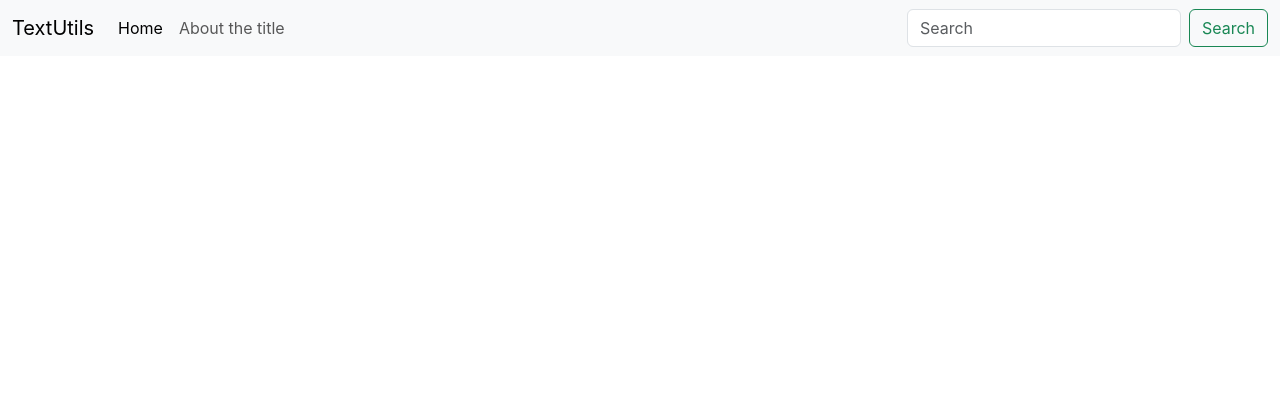
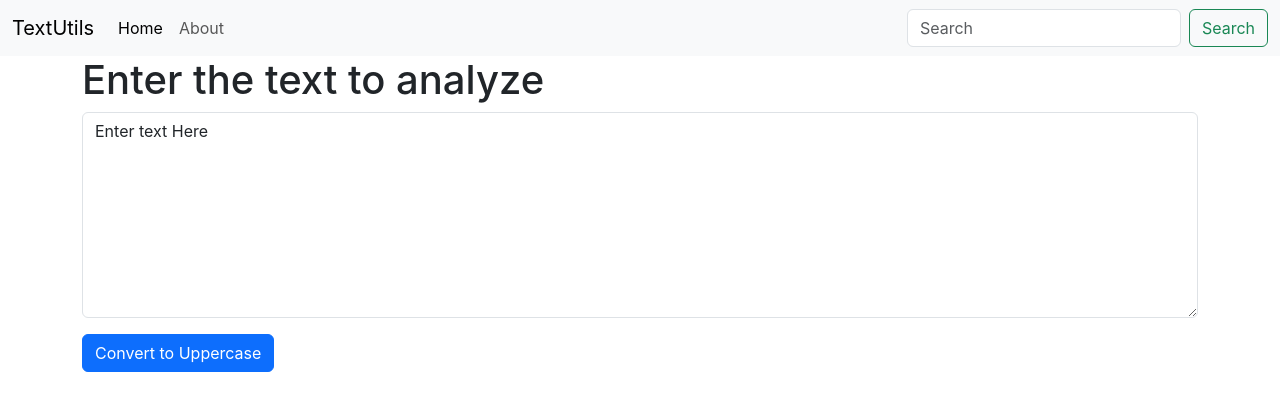
Before and after one commit to Nilakshi2006/TextUtils-React, a React (Create React App) app: page / in a window 1280 px wide. Shown: the top 410 px of the page. Built offline with nearby package versions, Linux system fonts and the light colour scheme.

Commit message:
Day 7 of React

```diff
--- a/src/App.js
+++ b/src/App.js
@@ -1,9 +1,13 @@
 import './App.css';
 import Navbar from './components/navbar';
+import TextForm from './components/TextForm';
 function App() {
   return (
 <>
 <Navbar title="TextUtils"/>
+<div className="container my -3">
+  <TextForm heading="Enter the text to analyze"/>
+</div>
 </>
   );
 }
--- /dev/null
+++ b/src/components/TextForm.js
@@ -0,0 +1,33 @@
+import React,{useState} from 'react'
+
+export default function TextForm(props) {
+  const handleUpClick=()=>{
+    // console.log("Convert to uppercase was clicked"+text)  //shows in inspect tab +text is the current state of text
+ const newText=text.toUpperCase() //to convert text to uppercase
+ setText(newText)
+    // setText("You have clicked on Convert to Uppercase")//coreect way to chnage the state
+  }
+
+  const handleOnChange=(event)=>{
+    // console.log("on Change was clicked")
+    setText(event.target.value) //event.target.value is the text which is being typed in textarea
+  }
+    const [text, setText] = useState('Enter text Here')
+    //copied from react dev tools state->text setState->setText initial state ->'Enter text Here'
+    // When use count it is updated evrywhere it is present
+
+    return (
+    <>
+    <div>
+
+        <h1>{props.heading}</h1>
+<div className="mb-3">
+
+  <textarea className="form-control" value={text} id="myBox" rows="8" onChange={handleOnChange}></textarea>
+</div>
+    <button className="btn btn-primary" onClick={handleUpClick}>Convert to Uppercase</button>
+    </div>
+    </>
+  )
+
+}
--- a/src/components/navbar.js
+++ b/src/components/navbar.js
@@ -1,7 +1,7 @@
 import React from 'react'
 import PropTypes from 'prop-types'
 
-export default function Navbar({ title, aboutText = 'About the title' }) {
+export default function Navbar({ title, aboutText = 'About' }) {
   return (
 
 <>
```
